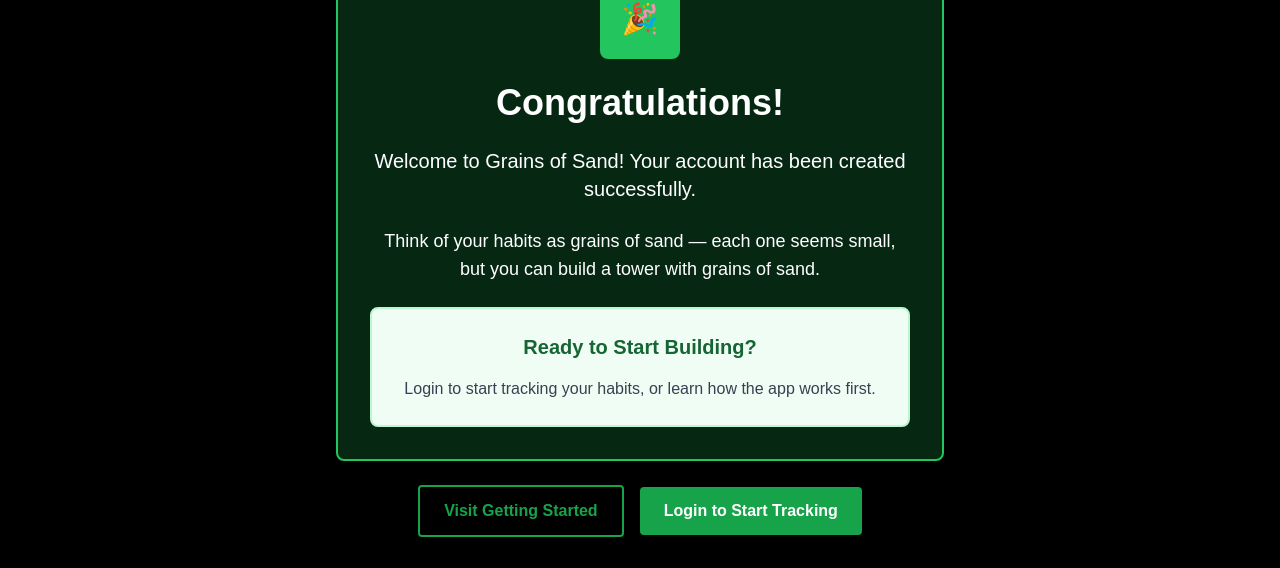
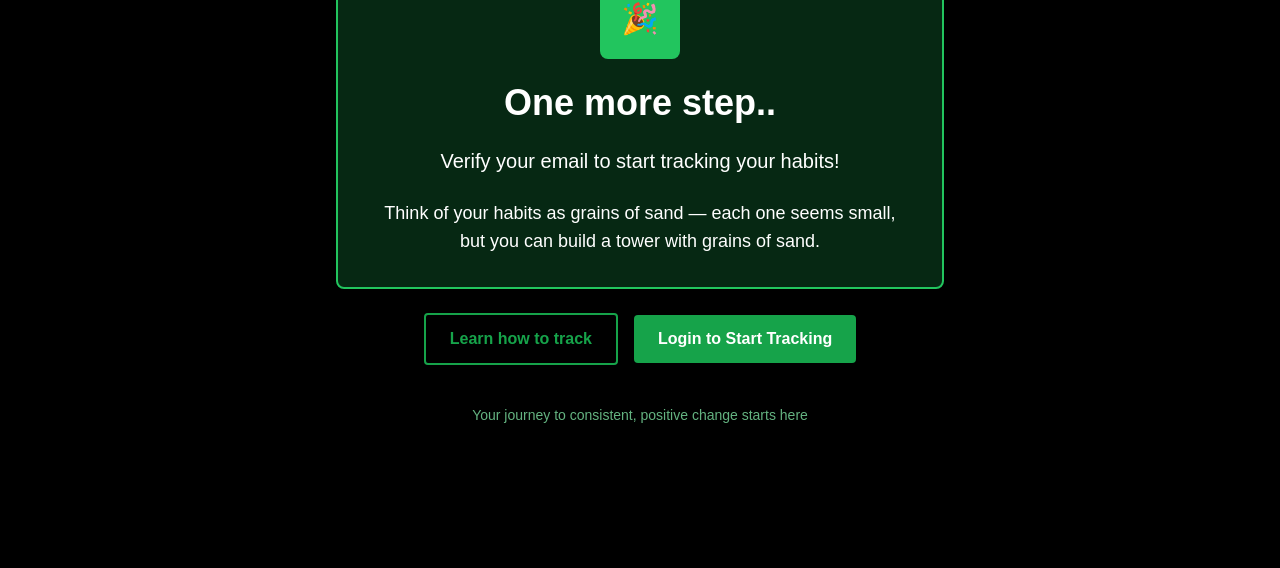
Before and after one commit to kierawilson25/habit-tracker, a Next.js app in the folder Front-end/: page /welcome in a window 1280 px wide. Shown: the part 232-800 px from the top of the page. Built offline with nearby package versions, Linux system fonts and the light colour scheme; no server answers.

Commit message:
feat: update welcome page to give directions on email verification (#193)

```diff
--- a/Front-end/src/app/welcome/page.tsx
+++ b/Front-end/src/app/welcome/page.tsx
@@ -49,24 +49,19 @@
             </div>
 
             <h1 className="text-2xl sm:text-3xl lg:text-4xl font-bold mb-4 sm:mb-6 text-white break-words">
-              Congratulations!
+              One more step..
             </h1>
 
             <div className="space-y-4 sm:space-y-6 text-white">
               <p className="text-lg sm:text-xl leading-relaxed">
-                Welcome to Grains of Sand! Your account has been created successfully.
+                Verify your email to start tracking your habits!
               </p>
 
               <p className="text-base sm:text-lg leading-relaxed">
                 Think of your habits as grains of sand — each one seems small, but you can build a tower with grains of sand.
               </p>
 
-              <div className="bg-green-50 border-2 border-green-200 rounded-lg p-4 sm:p-6 mt-6 sm:mt-8">
-                <h3 className="text-lg sm:text-xl font-semibold text-green-800 mb-3 sm:mb-4">Ready to Start Building?</h3>
-                <p className="text-gray-700 leading-relaxed text-sm sm:text-base">
-                  Login to start tracking your habits, or learn how the app works first.
-                </p>
-              </div>
+
             </div>
           </div>
 
@@ -76,7 +71,7 @@
               onClick={handleGetStarted}
               className={secondaryButtonClass + " w-full sm:w-auto px-6 py-3 font-semibold text-sm sm:text-base"}
             >
-              Visit Getting Started
+              Learn how to track
             </button>
 
             <button
```
